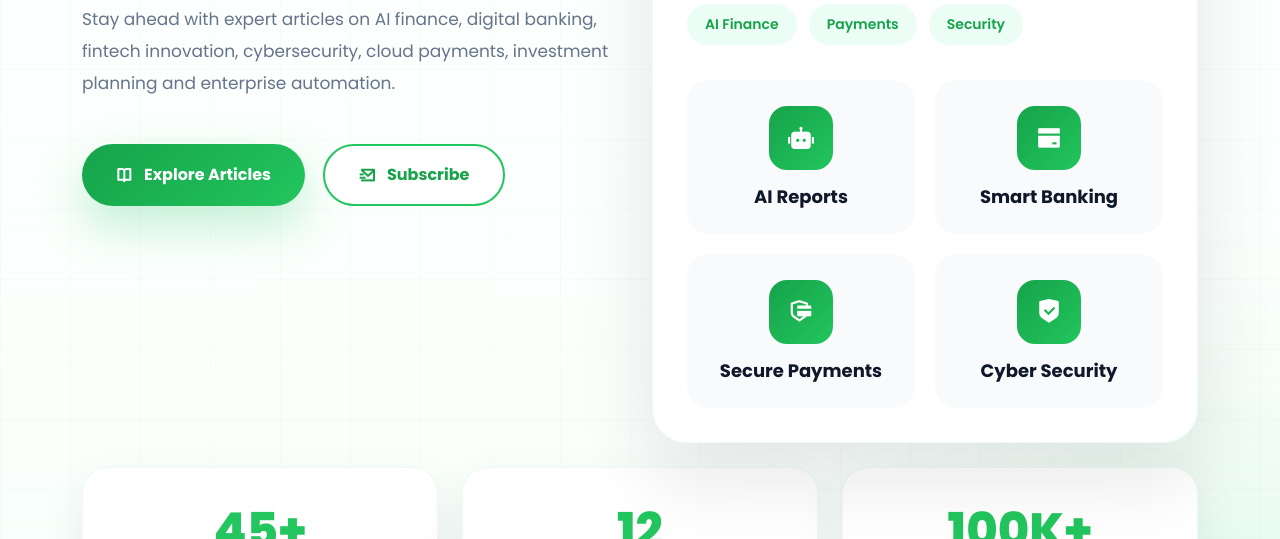
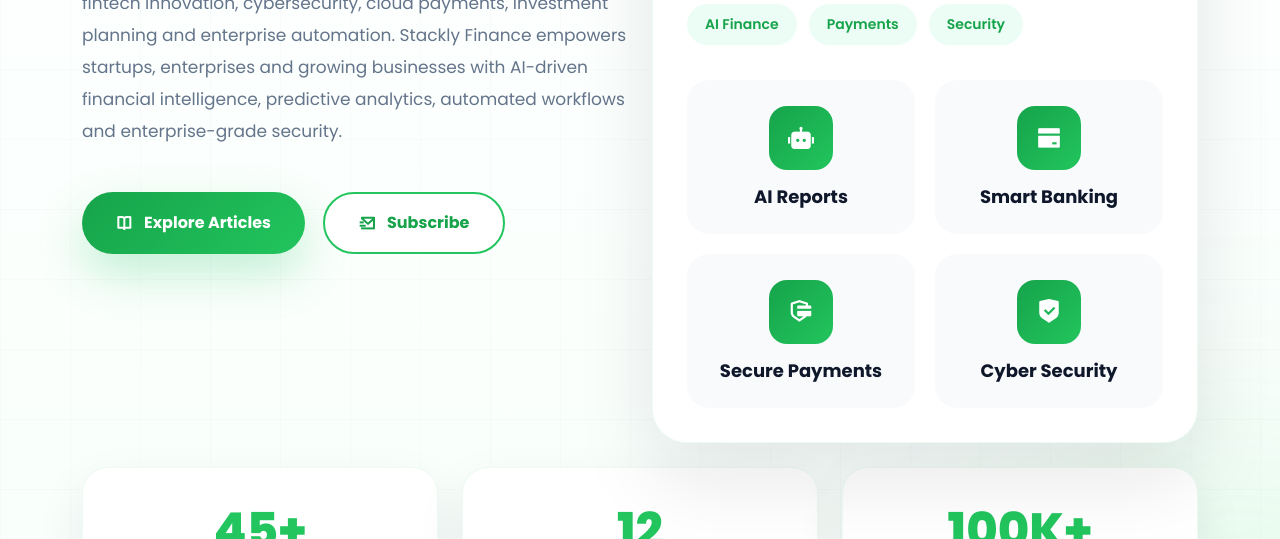
Before and after one commit to ArunN011/finance, a plain HTML site: page blog.html in a window 1280 px wide. Shown: the part 561-1100 px from the top of the page. Drawn offline with nearby package versions, Linux system fonts and the light colour scheme.

Commit message:
Update blog.html

```diff
--- a/blog.html
+++ b/blog.html
@@ -212,7 +212,10 @@
                         Stay ahead with expert articles on AI finance,
                         digital banking, fintech innovation, cybersecurity,
                         cloud payments, investment planning and enterprise
-                        automation.
+                        automation.   Stackly Finance empowers startups, enterprises and
+                        growing businesses with AI-driven financial
+                            intelligence, predictive analytics, automated
+                            workflows and enterprise-grade security.
 
                     </p>
 
```
